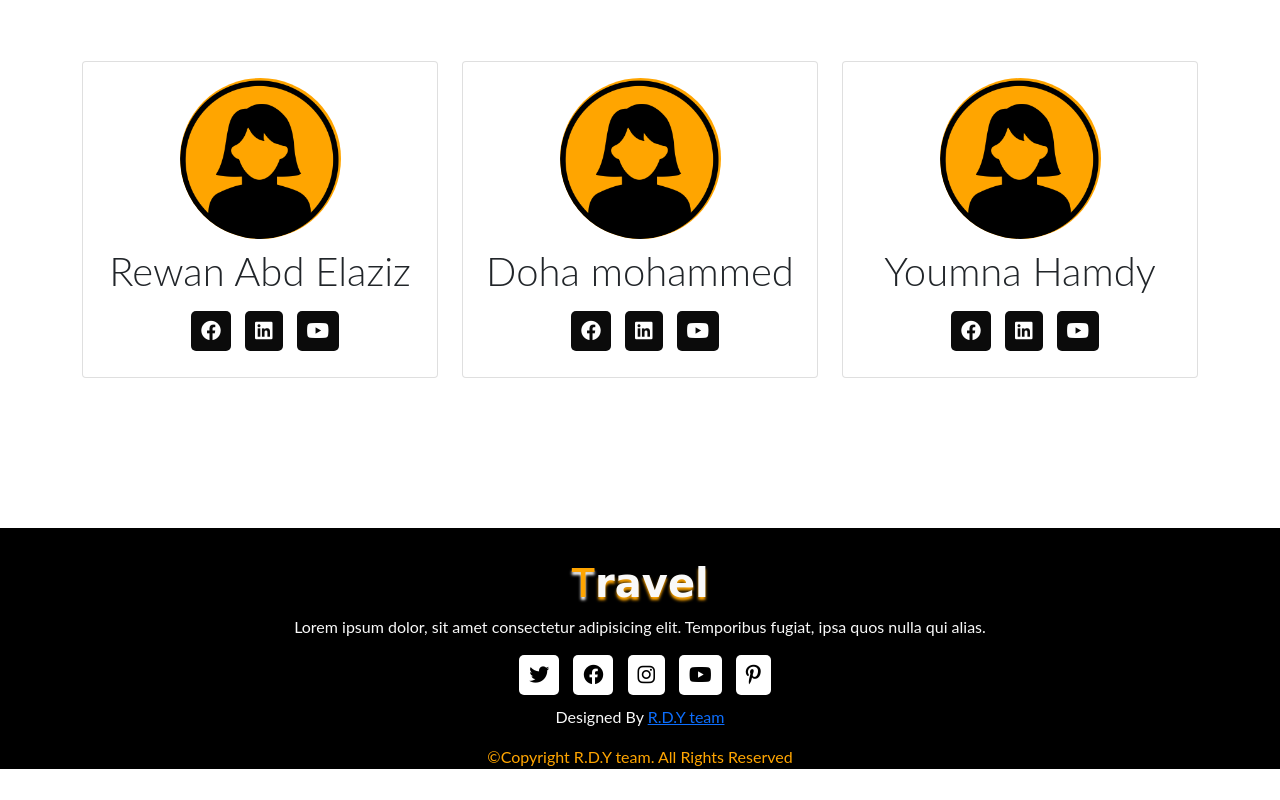
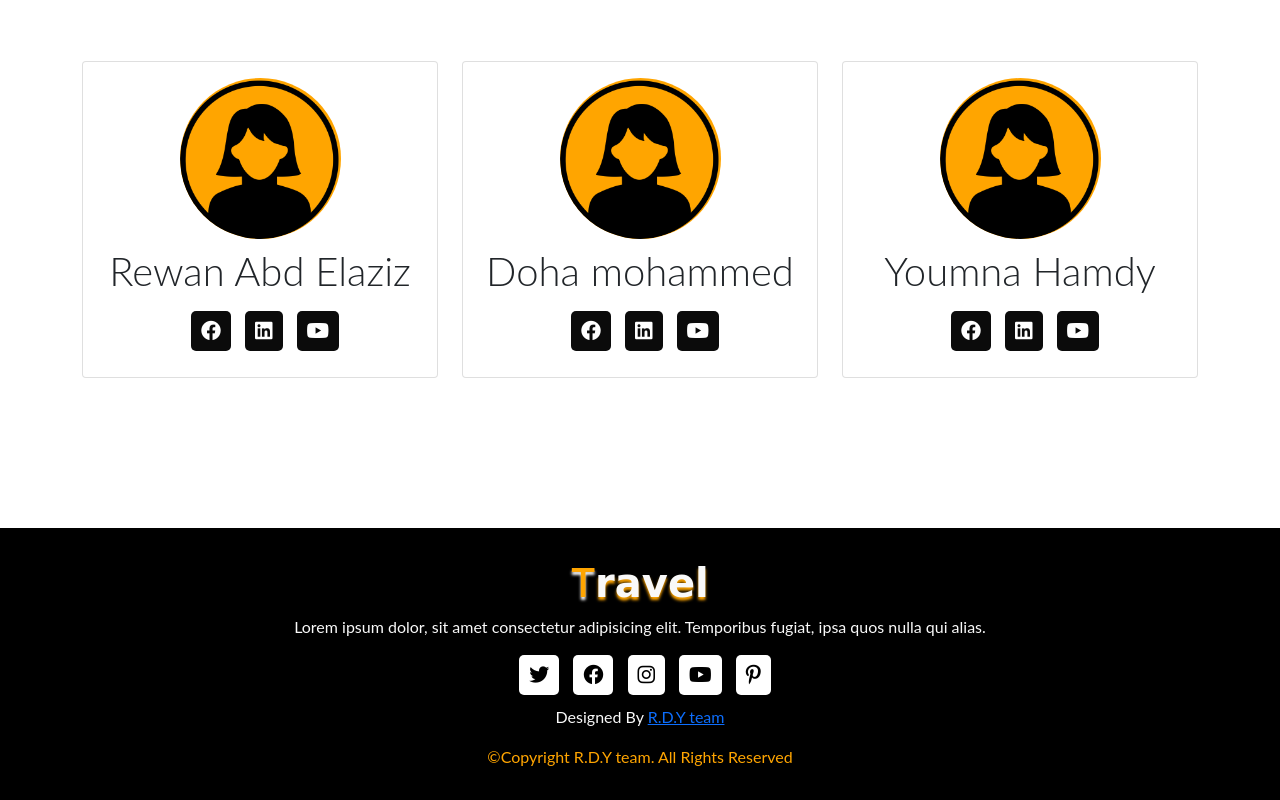
Before and after one commit to rewanabdelaziz/Travel, a plain HTML site: page index.html in a window 1280 px wide. Shown: the part 5867-6667 px from the top of the page. Drawn offline with nearby package versions, Linux system fonts and the light colour scheme; a web font is replaced by a local one.

Commit message:
edit footer

```diff
--- a/style.css
+++ b/style.css
@@ -1,3 +1,4 @@
+/* normaliz */
 *{
     margin: 0;
     padding: 0;
@@ -6,6 +7,10 @@
     list-style: none;
     scroll-behavior: smooth;
     font-family: 'Lato', sans-serif;
+}
+html {
+    margin: 0;
+    padding: 0;
 }
 
 /* Navbar Start */
@@ -432,7 +437,7 @@ body{
     text-align: center;
     background: black;
     color:#f9f9f9;
-    padding-bottom: 0px;
+    padding-bottom: 15px;
 }
 #footer h1{
     font-family: "Sevillana", cursive;
```
